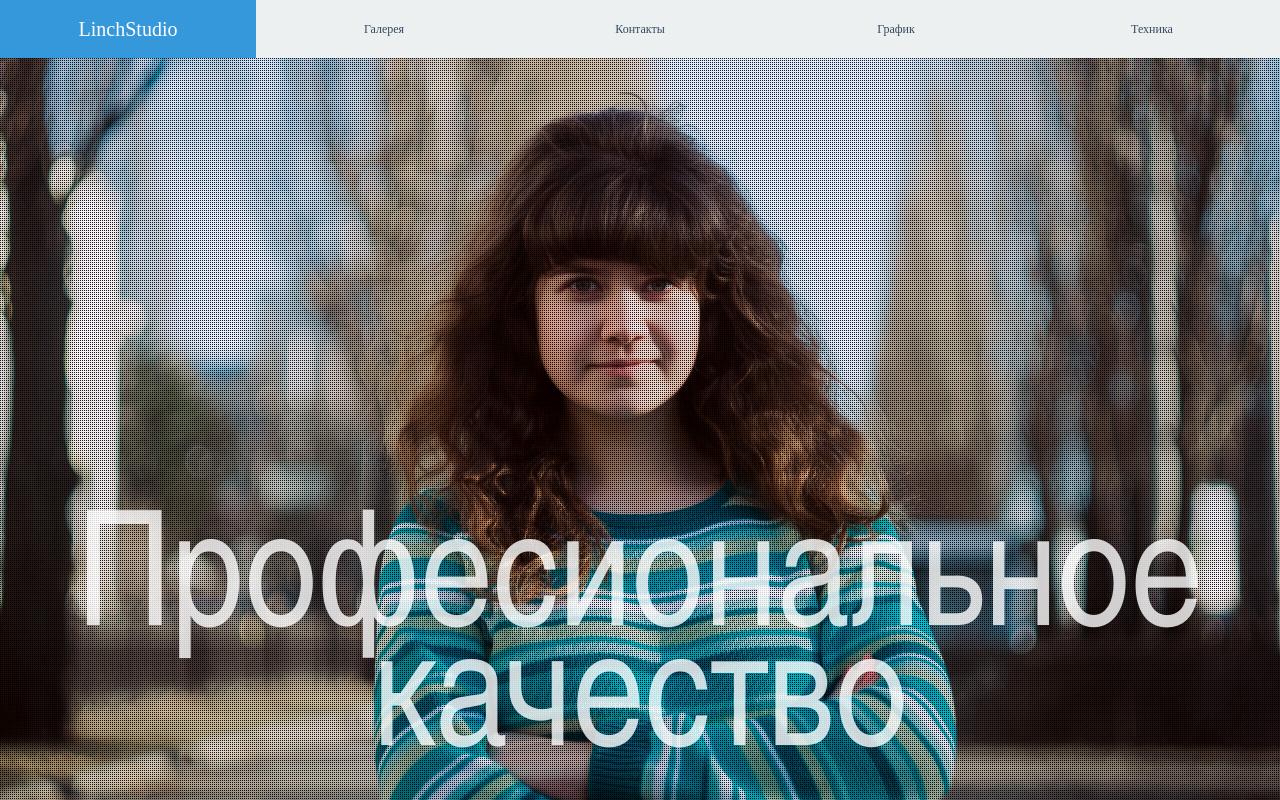
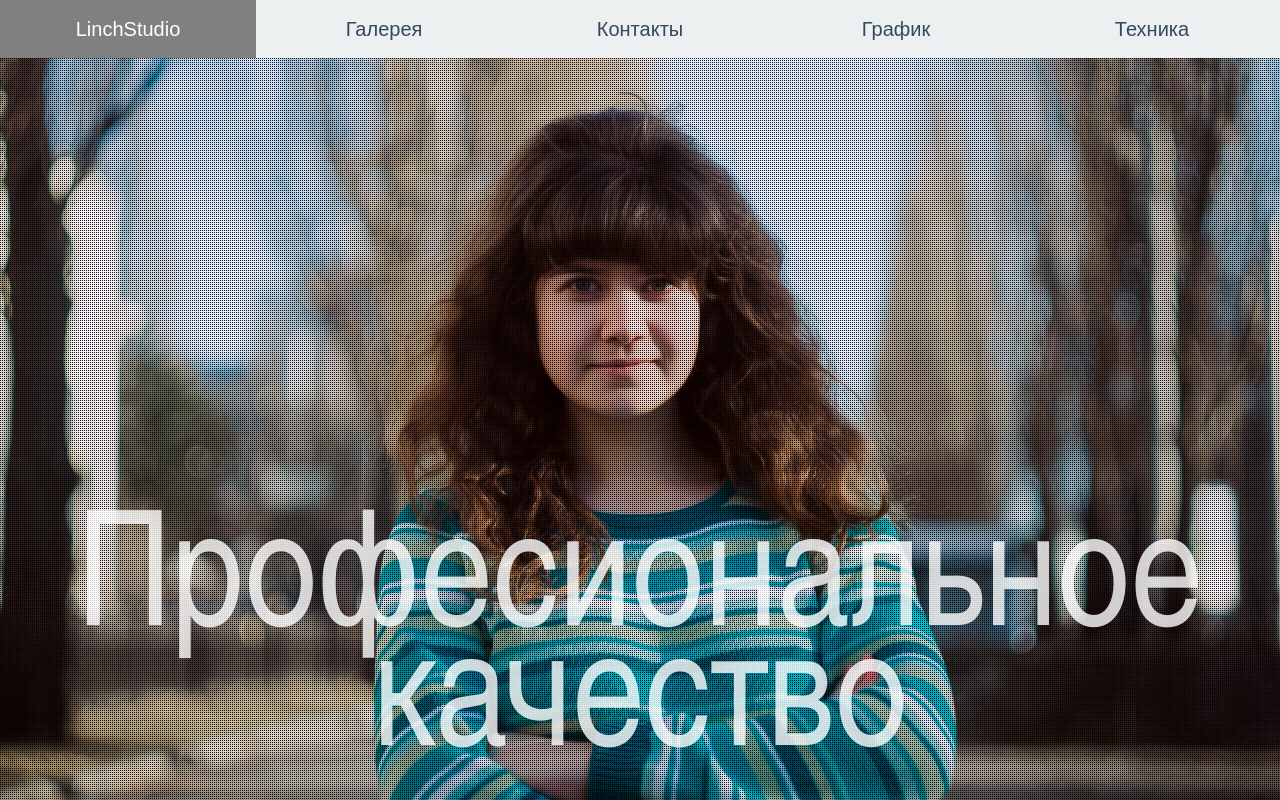
Before and after one commit to Maksimpx/Enis.loc, a plain HTML site: page index.html in a window 1280 px wide. Drawn offline with Linux system fonts and the light colour scheme.

Commit message:
опривал шрифты

```diff
--- a/css/demo.css
+++ b/css/demo.css
@@ -1,6 +1,6 @@
 /* line 1, ../sass/demo.scss */
 html, body {
-  font-family: 'Slabo 27px', serif;
+  font: 12px/18px Arial, sans-serif;
   padding: 0;
   margin: 0;
   background: #ffffff;
--- a/css/style.css
+++ b/css/style.css
@@ -126,6 +126,7 @@ ul.dropdown li{
 
 ul.dropdown a:hover{
   color: #000;
+  font-size: 20px;
 }
 
 ul.dropdown li a {
@@ -137,11 +138,12 @@ ul.dropdown li a {
   text-align: center;
   text-decoration: none;
   font-weight: 300;
+  font-size:20px;
 }
 
 ul.dropdown li a:hover,
 ul.dropdown li a.hover{
-  background: #3498db;
+  background:#808080;
   position: relative;
   color: #fff;
 }
@@ -167,6 +169,7 @@ ul.dropdown ul li a{
   display: block;
   color: #34495e !important;
   background: #eee !important;
+
 }
 
 ul.dropdown ul li a:hover{
--- a/index.html
+++ b/index.html
@@ -45,7 +45,7 @@
 
 <nav>
 <ul class="dropdown">
-<li class="drop"> <a class="logo">LinchStudio</a>
+<li class="drop"> <a href=index.html> LinchStudio</a>
         	<li class="drop"><a href=galery.html>Галерея</a>
 </li>
         	<li class="drop"><a href="contacts.html">Контакты</a>
```
